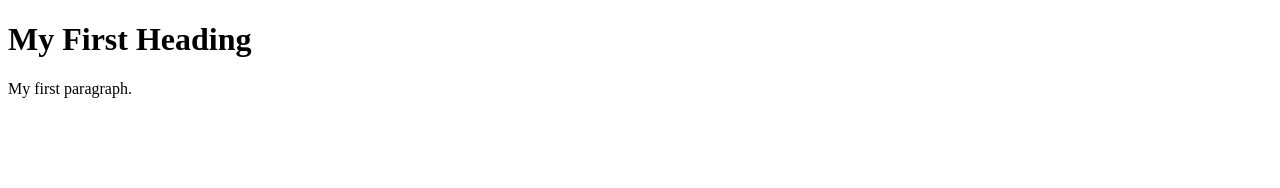
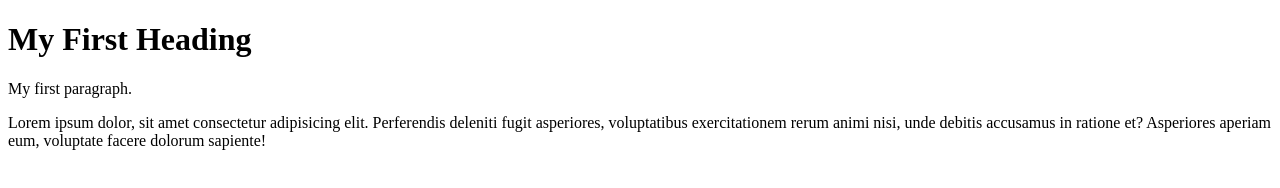
Before and after one commit to RahminHossain/first-project, a plain HTML site: page index.html in a window 1280 px wide. Drawn offline with Linux system fonts and the light colour scheme.

Commit message:
first commit

```diff
--- a/index.html
+++ b/index.html
@@ -4,6 +4,6 @@
 
 <h1>My First Heading</h1>
 <p>My first paragraph.</p>
+<p>Lorem ipsum dolor, sit amet consectetur adipisicing elit. Perferendis deleniti fugit asperiores, voluptatibus exercitationem rerum animi nisi, unde debitis accusamus in ratione et? Asperiores aperiam eum, voluptate facere dolorum sapiente!</p>
 
 </body>
-</html>
```
